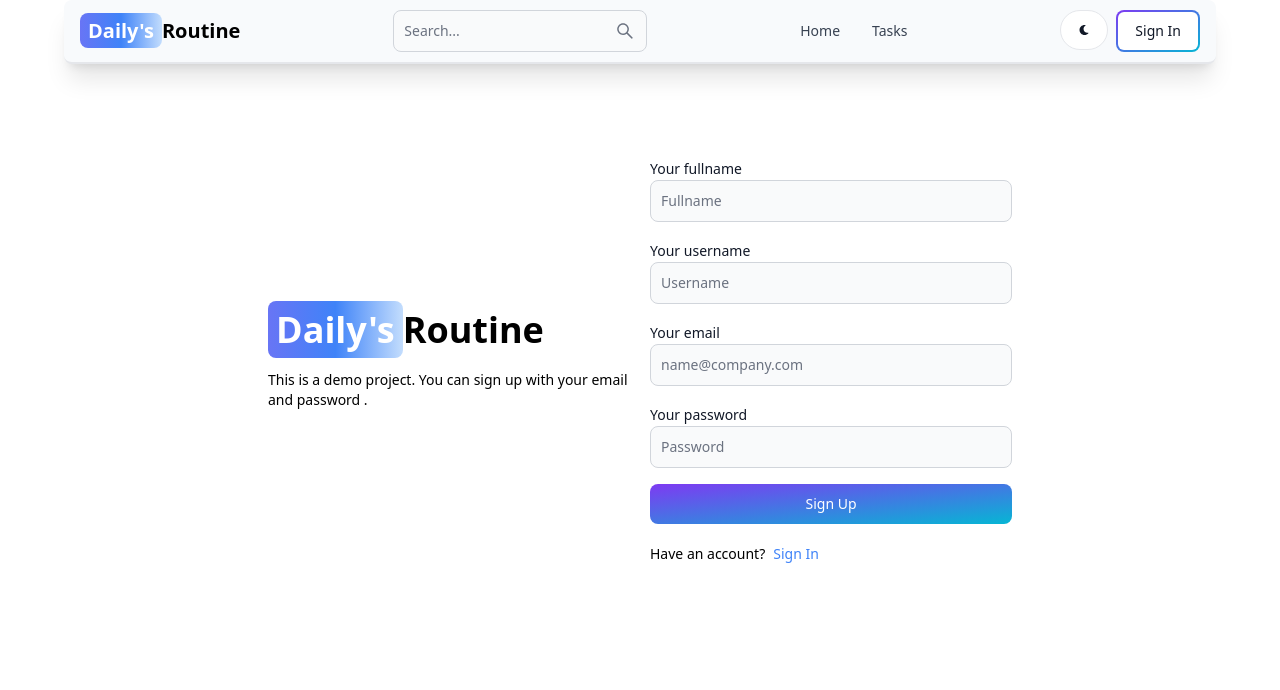
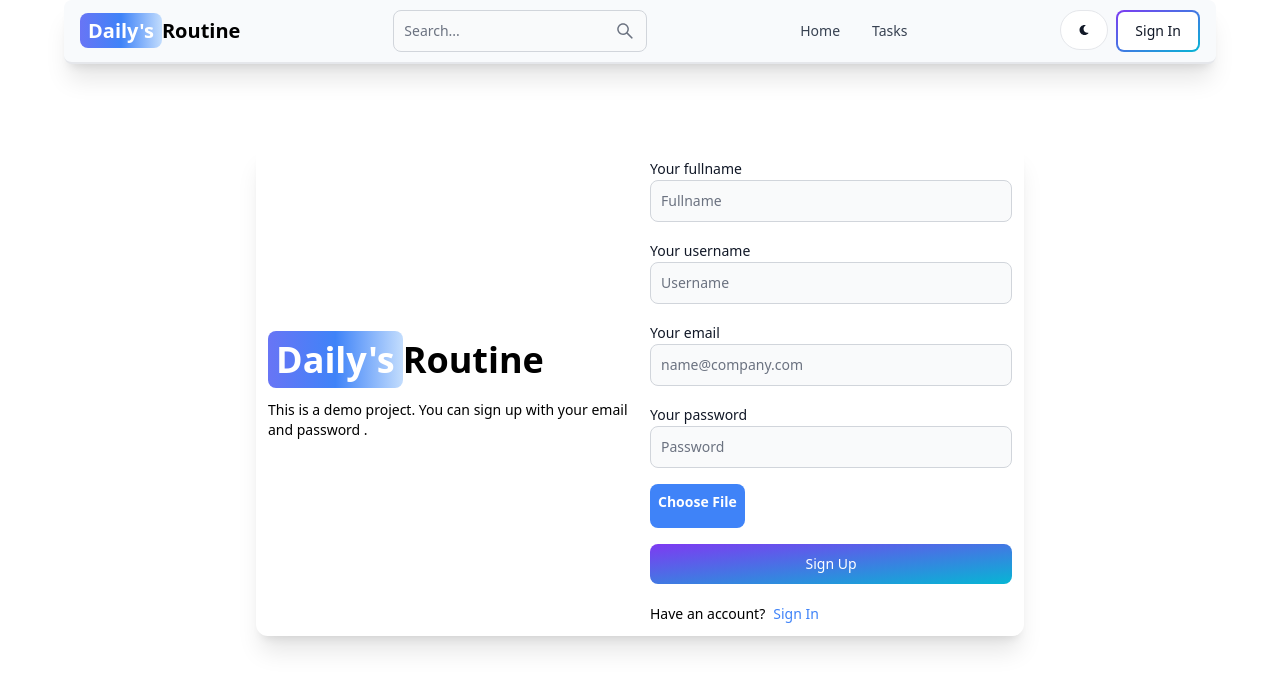
Before and after one commit to SwornimShrestha/RoutineApplication, a React (Vite) app: page /sign-up in a window 1280 px wide. Shown: the top 690 px of the page. Built offline with nearby package versions, Linux system fonts and the light colour scheme.

Commit message:
fetchsetup

```diff
--- a/src/pages/SignUp.jsx
+++ b/src/pages/SignUp.jsx
@@ -8,8 +8,11 @@ const SignUp = () => {
   const [username, setUserName] = useState("");
   const [email, setEmail] = useState("");
   const [password, setPassword] = useState("");
+  const [profilePicture, setProfilePicture] = useState(null);
 
-  const handleSubmit = (e) => {
+  const [profilePictureUrl, setProfilePictureUrl] = useState("");
+
+  const handleSubmit = async (e) => {
     e.preventDefault();
 
     const formData = {
@@ -17,15 +20,34 @@ const SignUp = () => {
       username,
       email,
       password,
+      profile: profilePicture,
     };
+
+    const res = await fetch("http://localhost:8080/api/auth", {
+      method: "POST",
+      headers: { "Content-Type": "application/json" },
+      body: JSON.stringify(formData),
+    });
+
     console.log("LoginData:", formData);
 
-    localStorage.setItem("formData", JSON.stringify(formData));
-    alert("Data saved to localstorage");
+    // localStorage.setItem("formData", JSON.stringify(formData));
+    // alert("Data saved to localstorage");
+  };
+
+  const handleProfilePictureChange = (e) => {
+    const file = e.target.files[0];
+    setProfilePicture(file);
+
+    const reader = new FileReader();
+    reader.onloadend = () => {
+      setProfilePictureUrl(reader.result);
+    };
+    reader.readAsDataURL(file);
   };
   return (
     <div className="min-h-screen mt-20">
-      <div className="flex p-8 md:p-3 max-w-3xl mx-auto flex-col md:flex-row md:items-center gap-5">
+      <div className="flex p-8 md:p-3 max-w-3xl mx-auto flex-col md:flex-row md:items-center gap-5 shadow-xl rounded-xl">
         {/* left */}
         <div className="flex-1">
           <Link to="/" className="font-bold dark:text-white text-4xl">
@@ -83,6 +105,28 @@ const SignUp = () => {
                 onChange={(e) => setPassword(e.target.value)}
               />
             </div>
+            <div className="flex flex-row gap-4">
+              <input
+                type="file"
+                id="profilePicture"
+                onChange={handleProfilePictureChange}
+                className="hidden"
+              />
+              <label
+                htmlFor="profilePicture"
+                className="cursor-pointer bg-blue-500 text-white font-semibold text-sm p-2 rounded-lg text-center h-11"
+              >
+                Choose File
+              </label>
+              {profilePictureUrl && (
+                <img
+                  src={profilePictureUrl}
+                  alt="Profile"
+                  className="mt-[2px] w-10 h-10  object-cover rounded-full"
+                />
+              )}
+            </div>
+
             <Button gradientDuoTone="purpleToBlue" type="submit">
               Sign Up
             </Button>
```
